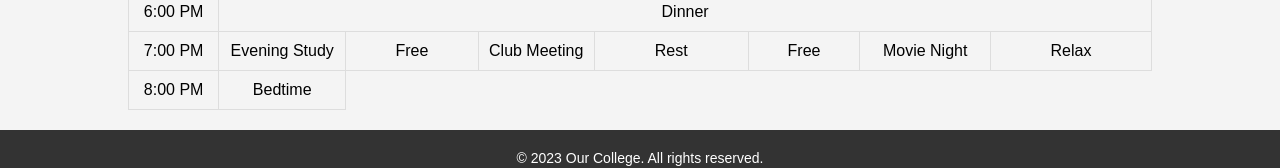
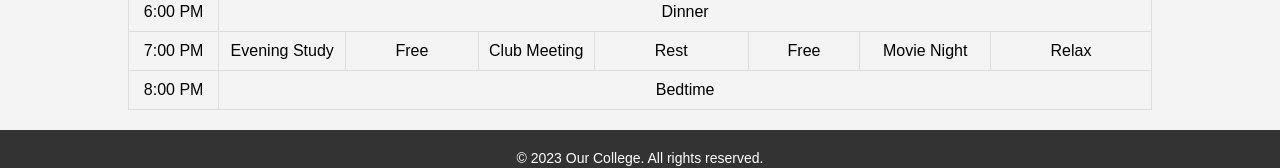
Before and after one commit to prince11goti33-del/demowd2, a plain HTML site: page timetable.html in a window 1280 px wide. Shown: the part 681-849 px from the top of the page. Drawn offline with Linux system fonts and the light colour scheme.

Commit message:
Update timetable.html

```diff
--- a/timetable.html
+++ b/timetable.html
@@ -143,7 +143,7 @@
         </tr>
         <tr>
             <td>8:00 PM</td>
-            <td rowspan="7">Bedtime</td>
+            <td colspan="7">Bedtime</td>
             <!-- <td>Bedtime</td>
             <td>Bedtime</td>
             <td>Bedtime</td>
```
